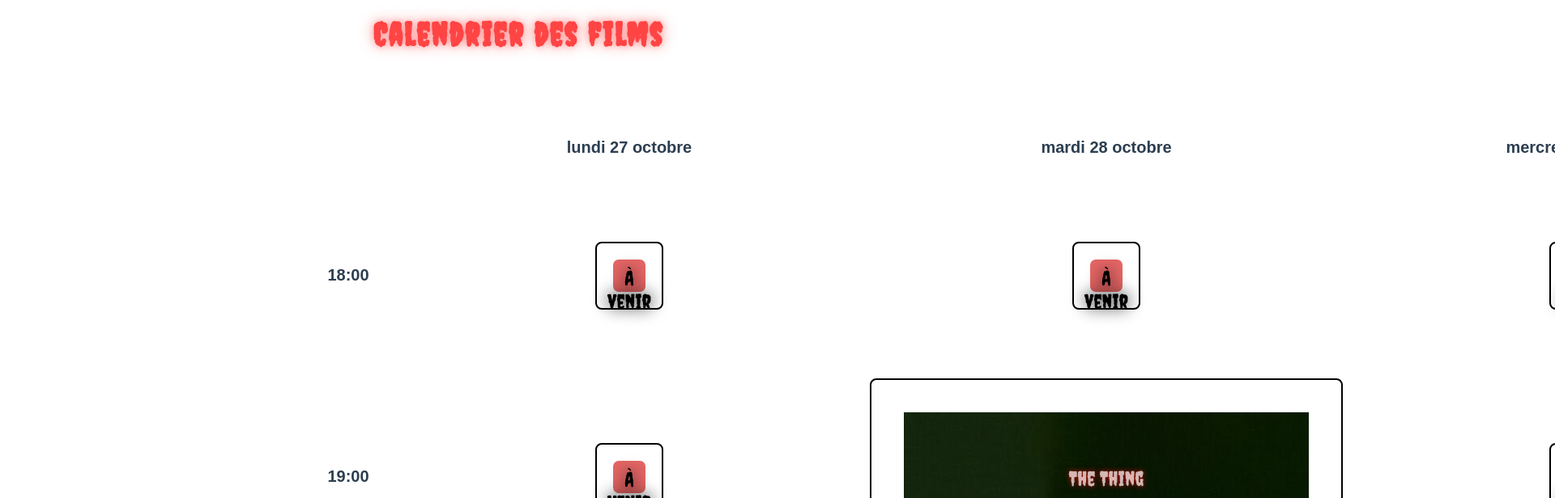
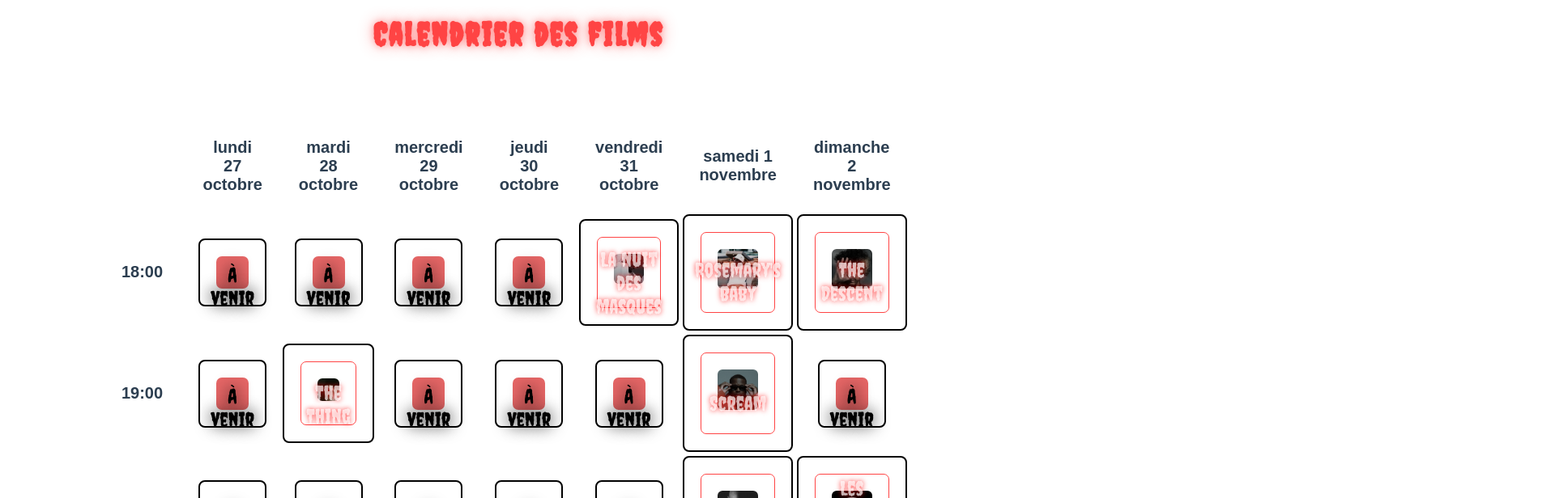
Before and after one commit to Zuuret/SAE-S3-S4_Creepy_Night, a Vue app: page /cinepeur in a window 1280 px wide. Shown: the part 320-936 px from the top of the page at 81% size, 1920 px wide, since content can reach past the window. Built offline with nearby package versions, Linux system fonts and the light colour scheme.

Commit message:
Changement du HTML pour recentrer le calendrier

```diff
--- a/src/views/ReservationCinepeur.vue
+++ b/src/views/ReservationCinepeur.vue
@@ -16,9 +16,9 @@
             <div v-if="!filmsByDayAndHour[day][hour]" class="empty-cell">
               <p class="placeholder-text">À venir</p>
             </div>
-            <div v-if="filmsByDayAndHour[day][hour]" class="film-card">
-              <router-link :to="`/film/${filmsByDayAndHour[day][hour].id}`">
-                <img class="film-img" :src="filmsByDayAndHour[day][hour].image" alt="Affiche du film" />
+            <div v-if="filmsByDayAndHour[day][hour]" class="concert-card">
+              <router-link :to="`/concert/${filmsByDayAndHour[day][hour].id}`">
+                <img class="concert-img" :src="filmsByDayAndHour[day][hour].image" alt="Affiche du concert" />
                 <p class="nomArtiste">{{ filmsByDayAndHour[day][hour].nomFilm }}</p>
               </router-link>
             </div>
@@ -116,6 +116,7 @@ h1 {
   display: grid;
   grid-template-columns: 100px repeat(7, 1fr);
   gap: 5px;
+  justify-content: center;
 }
 
 .calendar-header {
```
